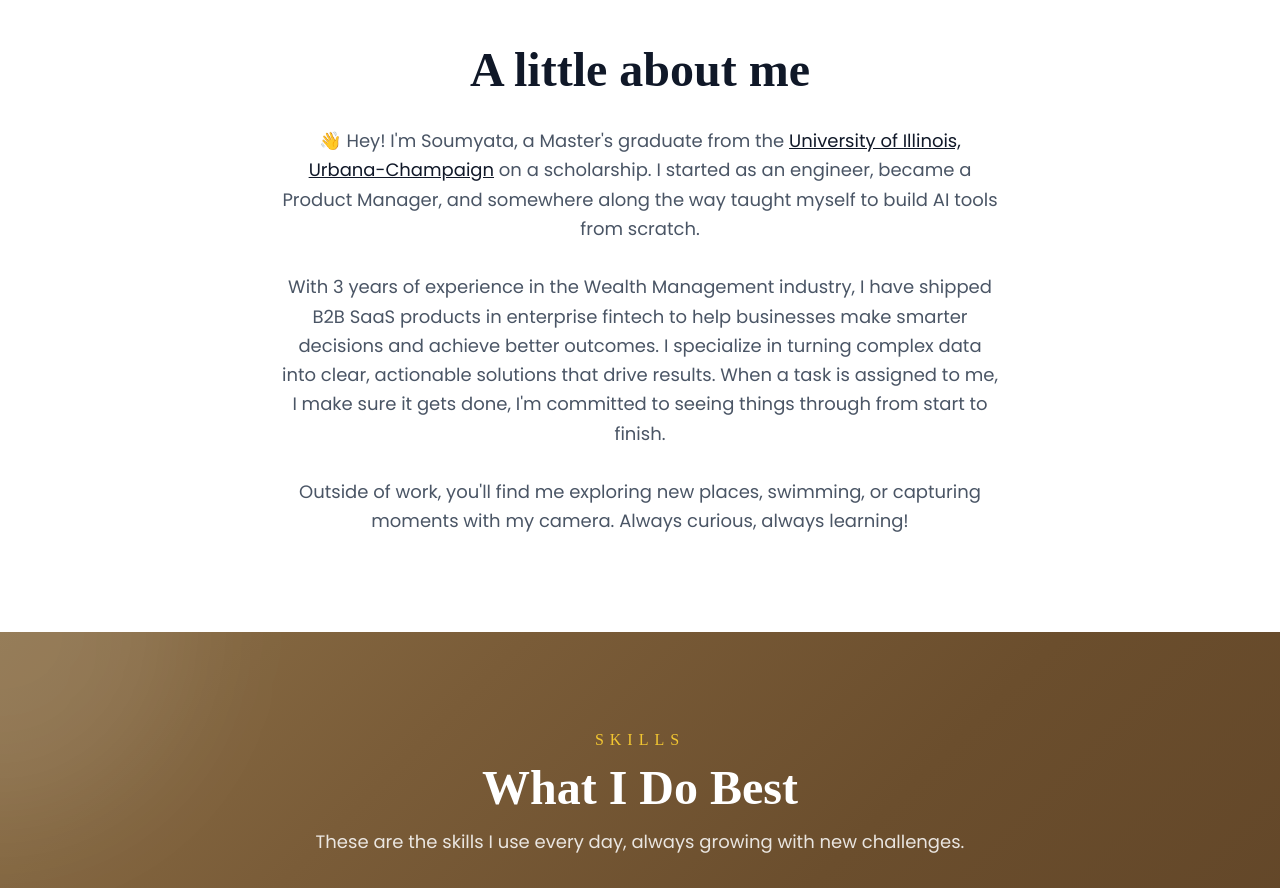
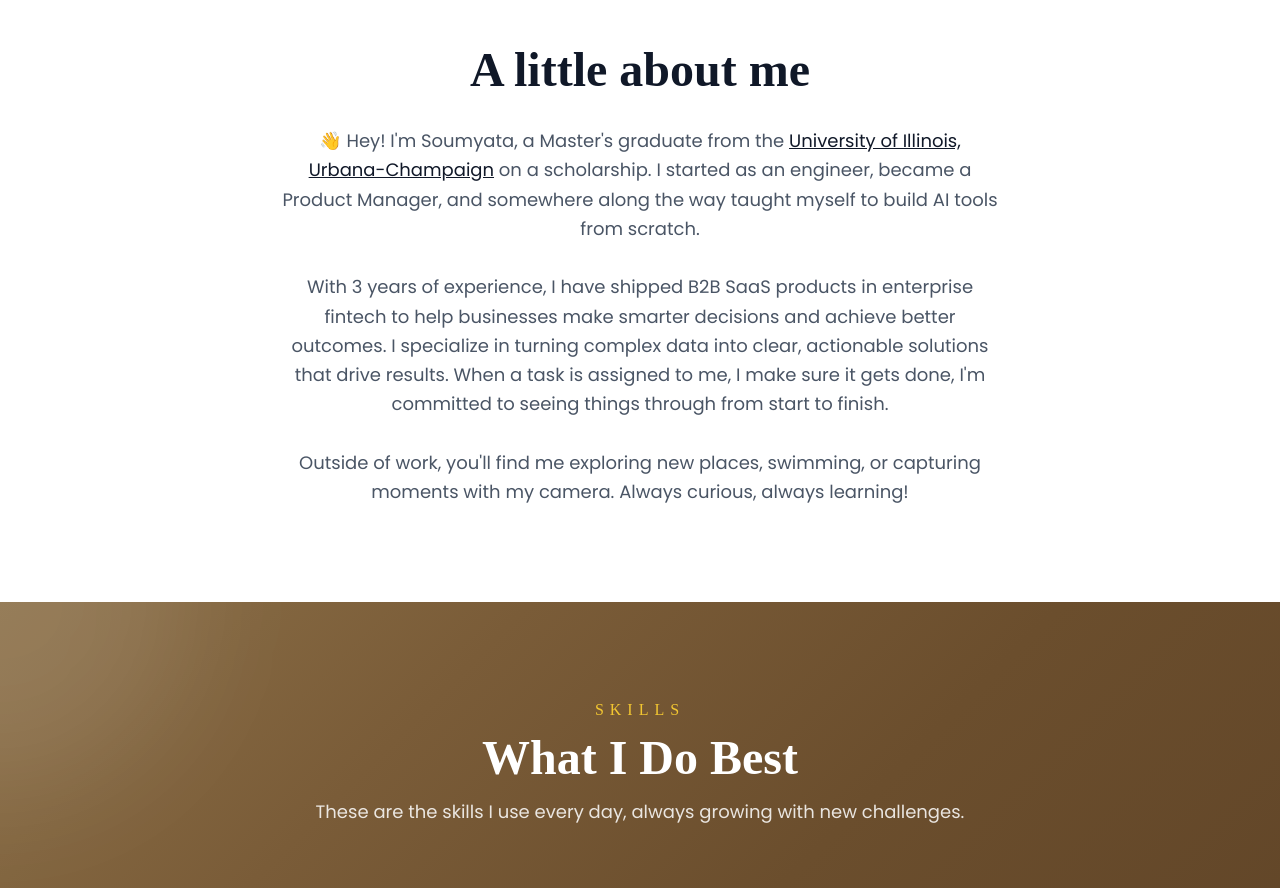
Before and after one commit to bsoumyata/bsoumyata.github.io, a React (Vite) app: page / in a window 1280 px wide. Shown: the part 1140-2028 px from the top of the page. Built offline with nearby package versions, Linux system fonts and the light colour scheme; a web font is replaced by a local one.

Commit message:
Small updates

```diff
--- a/src/components/About.tsx
+++ b/src/components/About.tsx
@@ -22,7 +22,7 @@ export default function About() {
             on a scholarship. I started as an engineer, became a Product Manager, and somewhere along the way taught myself to build AI tools from scratch.
           <br />
           <br />
-          With 3 years of experience in the Wealth Management industry, I have shipped B2B SaaS products in enterprise fintech to help
+          With 3 years of experience, I have shipped B2B SaaS products in enterprise fintech to help
           businesses make smarter decisions and achieve better outcomes. I specialize in turning complex data into
           clear, actionable solutions that drive results. When a task is assigned to me, I make sure it gets done, I'm
           committed to seeing things through from start to finish.
```
